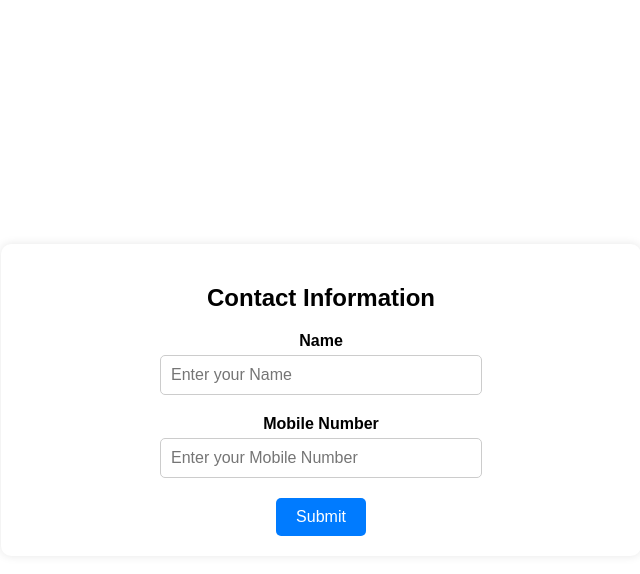
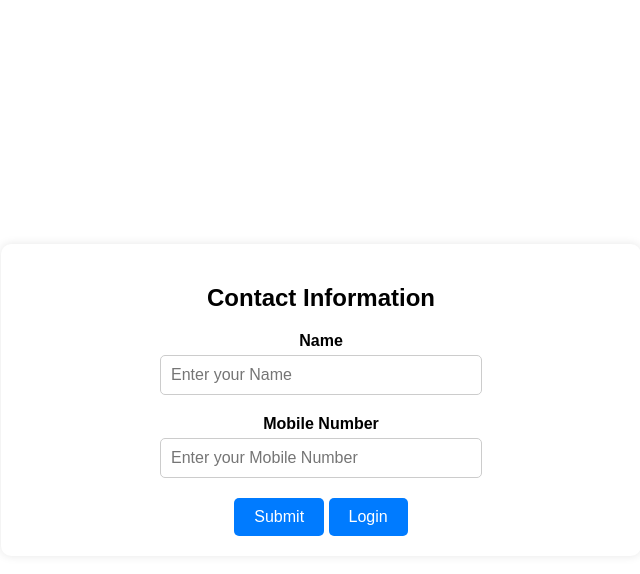
Before and after one commit to Sahil-Artoon/Chat-Application, a website: page src/public/index.html in a window 1280 px wide. Both pictures are taken after a click on the button "Register". Shown: the whole page, without its empty margins (319-959 px from the left). Drawn offline with nearby package versions, Linux system fonts and the light colour scheme; no server answers.

Commit message:
date 08/04/2024 final

```diff
--- a/src/public/index.html
+++ b/src/public/index.html
@@ -293,6 +293,7 @@
                     <input type="tel" id="mobile" name="mobile" placeholder="Enter your Mobile Number" required>
                 </div>
                 <button type="submit">Submit</button>
+                <button type="button" onclick="pageReload()">Login</button>
             </form>
         </div>
         <!-- register Over -->
@@ -429,6 +430,7 @@
         }
     })
     const openChat = () => {
+        removeUserElement('.w-100')
         document.getElementById('chat-messagess').style.display = 'block'
         document.getElementById('search-bars').style.display = 'block'
         document.getElementById('mains').style.display = 'block'
@@ -443,6 +445,10 @@
             }
         }
         return null;
+    }
+
+    function pageReload() {
+        window.location.reload();
     }
 
     // setCookie Functiom
```
